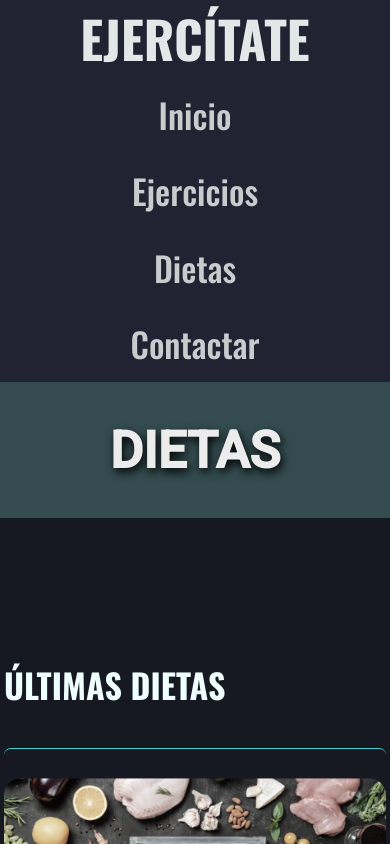
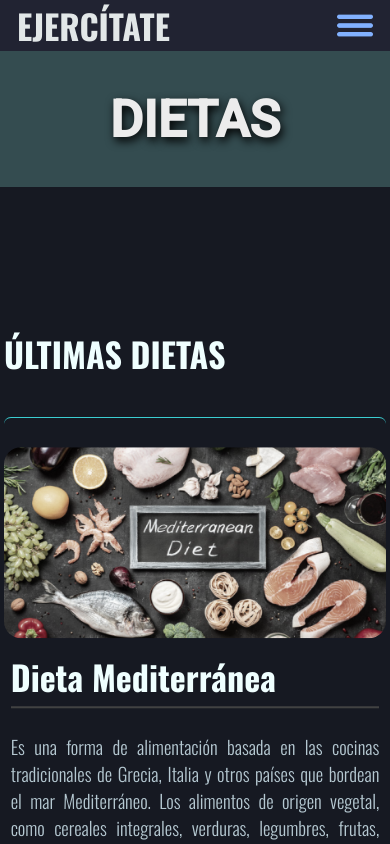
Before and after one commit to Kurotsuky/ResponsiveWeb_Project_React, a React (Create React App) app: page /dietas in a window 390 px wide. Shown: the top 844 px of the page. Built offline with nearby package versions, Linux system fonts and the light colour scheme.

Commit message:
Menu desplegable hecho

```diff
--- a/src/components/Navigator.js
+++ b/src/components/Navigator.js
@@ -1,13 +1,59 @@
+import { useEffect, useState } from "react";
+
 export default function Navigator() {
+    const [isOpen, setIsOpen] = useState(false);
+    const [menuHTML, setMenuHTML] = useState();
+    const [navOpenedBackground, setNavOpenedBackground] = useState();
+
+    const outsideEvent = () => {
+        window.addEventListener('click', function (e) {
+            let navBarBackground = document.querySelectorAll(".nav-opened-background")[0];
+            if (navBarBackground != null && navBarBackground.contains(e.target)) {
+                openNav("menuButton", "nav");
+            }
+        })
+    }
+
+    const openNav = (buttonId, menuid) => {
+        let menuButton = document.getElementById(buttonId);
+        let menu = document.getElementById(menuid);
+
+        if (window.innerWidth < 720) {
+            menu.classList.toggle('nav-opened');
+            menu.innerHTML = !isOpen
+                ? menuHTML + navOpenedBackground
+                : menuHTML;
+            menuButton.innerHTML = !isOpen
+                ? '<img src="images/cerrar.png" />'
+                : '<img src="images/menu.png" />';
+            setIsOpen(prevValue => !prevValue);
+        }
+    }
+
+    useEffect(() => {
+        let menu = document.getElementById('nav');
+        setMenuHTML(menu.innerHTML);
+        setNavOpenedBackground('<div class="nav-opened-background"><div/>');
+
+        outsideEvent();
+    }, []);
+
     return (
         <nav className="navbar sticky">
             <h1 className="navbar-header"><a href="/">Ejercítate</a></h1>
-            <ul className="nav">
+            <ul className="nav" id="nav">
                 <li><a href="/">Inicio</a></li>
                 <li><a href="/ejercicios">Ejercicios</a></li>
                 <li><a href="/dietas">Dietas</a></li>
                 <li><a href="/contactar">Contactar</a></li>
             </ul>
+            <button
+                className="menu-button"
+                id="menuButton"
+                onClick={() => openNav("menuButton", "nav")}
+            >
+                <img src='images/menu.png' />
+            </button>
         </nav>
     );
 }
--- a/src/components/Pagination.js
+++ b/src/components/Pagination.js
@@ -29,6 +29,7 @@ export default function Pagination(props) {
 
                 <span>Página {props.page} de {props.total}:</span>
                 <span>{getPages()}</span>
+
                 {props.page !== props.total
                     ? <button
                         onClick={() => props.onChange(props.page + 1)}>
--- a/src/css/main.css
+++ b/src/css/main.css
@@ -52,6 +52,7 @@ strong {
   display: flex;
   height: 5rem;
   justify-content: space-between;
+  align-items: center;
   padding: 0 2rem;
   background-color: #212332;
   font-size: 1.2em;
@@ -102,28 +103,68 @@ strong {
   color: #e2e7e8;
 }
 
+.navbar .menu-button {
+  width: 8%;
+  background-color: inherit;
+  border: none;
+  display: none;
+}
+
+.navbar .menu-button:hover {
+  cursor: pointer;
+}
+
+.navbar .menu-button > img {
+  width: 100%;
+}
+
 @media screen and (max-width: 720px) {
   .navbar {
-    display: block;
+    display: flex;
     height: auto;
-    padding: 0;
+    padding: 0 1rem;
     font-size: 2rem;
-  }
-
-  .sticky {
     position: relative;
   }
 
   .nav {
+    width: 100%;
+    height: 50vh;
+
     display: grid;
     grid-template-columns: none;
     grid-template-rows: repeat(4, 1fr);
     gap: 0;
+
+    position: absolute;
+    top: -1000%;
+    right: 50%;
+    transform: translate(50%, 0);
+    transition: all 0.5s;
+  }
+
+  .nav-opened {
+    background-color: #212332;
+
+    position: absolute;
+    top: 100%;
+  }
+
+  .nav-opened-background {
+    content: "";
+    position: absolute;
+    top: 100%;
+    left: 0;
+    display: block;
+    background-color: rgba(0, 0, 0, 0.8);
+    width: 100vw;
+    height: 200vh;
+    z-index: 0;
   }
 
   .nav > li {
     width: 100%;
-    height: 4.5rem;
+    height: auto;
   }
 
   .nav > li > a {
@@ -140,6 +181,21 @@ strong {
   .navbar-header {
     font-size: 3rem;
     text-align: center;
+  }
+
+  .navbar .menu-button {
+    display: flex;
+    align-items: center;
+  }
+}
+
+@media screen and (max-width: 400px) {
+  .navbar-header {
+    font-size: 2rem;
+  }
+
+  .navbar .menu-button {
+    width: 10%;
   }
 }
 
```
Also changed, not shown: public/images/cerrar.png (added), public/images/menu.png (added).
